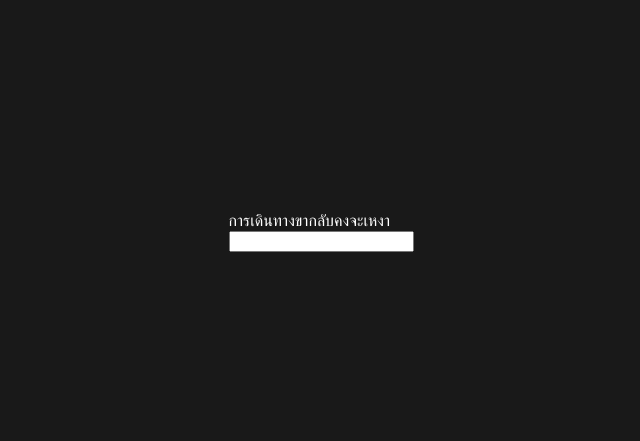
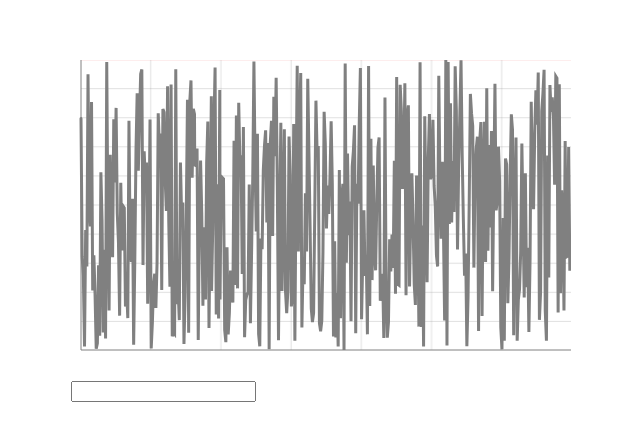
Before and after one commit to beam41/my-type-train, a React (Vite) app: page / in a window 1280 px wide. Shown: the part 169-610 px from the top of the page, without its empty margins (319-959 px from the left). Built offline with nearby package versions, Linux system fonts and the light colour scheme.

Commit message:
add graph

```diff
--- a/src/App.tsx
+++ b/src/App.tsx
@@ -1,10 +1,11 @@
-import React, { ChangeEvent, KeyboardEvent, useState } from 'react'
+import React, { ChangeEvent, KeyboardEvent, useEffect, useState } from 'react'
 import styles from './App.module.scss'
 import sentenceRaw from './assets/thai-sentences.txt?raw'
 import { PrevSentence } from './classes/PrevSentence'
 import PrevSentenceDisplay from './components/PrevSentenceDisplay/PrevSentenceDisplay'
 import SentenceDisplay from './components/SentenceDisplay/SentenceDisplay'
 import SentenceInput from './components/SentenceInput/SentenceInput'
+import TypeSpeedGraph from './components/TypeSpeedGraph/TypeSpeedGraph'
 
 const sentencesArray = sentenceRaw
   .split('\n')
@@ -18,6 +19,8 @@ function App() {
   const [hasIncorrect, setHasIncorrect] = useState(false)
 
   const [prevSentence, setPrevSentence] = useState<PrevSentence[]>([])
+
+  const [graphData, setGraphData] = useState<{ x: number; y: number }[]>([])
 
   const handleTextInputChange = (event: ChangeEvent<HTMLInputElement>) => {
     event.preventDefault()
@@ -41,8 +44,32 @@ function App() {
     }
   }
 
+  let start: number
+  const step = (timestamp: number) => {
+    if (start === undefined) start = timestamp
+    const elapsed = timestamp - start
+    setGraphData((prevData) => [
+      ...prevData,
+      {
+        x: elapsed / 1000,
+        y: 30 + Math.random() * 10,
+      },
+    ])
+
+    if (elapsed < 20000) {
+      window.requestAnimationFrame(step)
+    }
+  }
+
+  useEffect(() => {
+    setTimeout(() => {
+      window.requestAnimationFrame(step)
+    }, 1000)
+  }, [])
+
   return (
     <div className={styles.app}>
+      <TypeSpeedGraph width={500} height={300} data={graphData} />
       <div className={styles.prevSentencePosition}>
         <PrevSentenceDisplay prevSentence={prevSentence} />
       </div>
--- /dev/null
+++ b/src/components/TypeSpeedGraph/TypeSpeedGraph.tsx
@@ -0,0 +1,129 @@
+import PropTypes, { InferProps } from 'prop-types'
+import React from 'react'
+
+function toGraphLine(
+  width: number,
+  height: number,
+  labelPad: number,
+  data: { x: number; y: number }[],
+  maxX: number,
+  minY: number,
+  maxY: number
+): string {
+  let line: string[] = []
+  data.forEach((d, i) => {
+    if (i === 0) {
+      line.push(
+        `M 10 ${
+          height -
+          labelPad -
+          ((d.y - minY) / (maxY - minY)) * (height - labelPad)
+        } L`
+      )
+      return
+    }
+    line.push(
+      `${(d.x / maxX) * (width - labelPad) + labelPad} ${
+        height - labelPad - ((d.y - minY) / (maxY - minY)) * (height - labelPad)
+      }`
+    )
+  })
+  return line.join(' ')
+}
+
+function TypeSpeedGraph({
+  width,
+  height,
+  data,
+}: InferProps<typeof TypeSpeedGraph.propTypes>) {
+  const labelPad = 10
+  if (data.length <= 1) {
+    return <svg width={width} height={height}></svg>
+  }
+  const maxX = data[data.length - 1].x
+  const mapY = data.map(({ y }) => y)
+  const minY = Math.min(...mapY)
+  const maxY = Math.max(...mapY)
+  // console.log('min', minY)
+  // console.log('max', maxY)
+  let gridWidth = (width - labelPad) / maxX
+  let gridHeight = (height - labelPad) / (maxY - minY)
+  return (
+    <svg width={width} height={height}>
+      <defs>
+        <pattern
+          id="smallGrid"
+          width={gridWidth}
+          height={gridHeight}
+          patternUnits="userSpaceOnUse"
+        >
+          <path
+            d={`M 0 0 L ${gridWidth} 0 ${gridWidth} ${gridHeight}`}
+            fill="none"
+            stroke="gray"
+            strokeWidth="0.5"
+          />
+        </pattern>
+        <pattern
+          id="grid"
+          width={gridWidth * 10}
+          height={gridHeight * 10}
+          patternUnits="userSpaceOnUse"
+          x={labelPad}
+          y={height - labelPad}
+        >
+          <rect
+            width={gridWidth * 10}
+            height={gridHeight * 10}
+            fill="url(#smallGrid)"
+          />
+          <path
+            d={`M 0 0 L ${gridWidth * 10} 0 ${gridWidth * 10} ${
+              gridHeight * 10
+            }`}
+            fill="none"
+            stroke="red"
+            strokeWidth="1"
+          />
+        </pattern>
+      </defs>
+      <rect
+        x={labelPad}
+        width={width - labelPad}
+        height={height - labelPad}
+        fill="url(#grid)"
+      />
+      <path
+        d={`M 10 0 L 10 ${height - labelPad} ${width} ${height - labelPad}`}
+        fill="none"
+        stroke="gray"
+        strokeWidth="1"
+      />
+      <path
+        d={toGraphLine(width, height, labelPad, data, maxX, minY, maxY)}
+        fill="none"
+        stroke="gray"
+        strokeWidth="3"
+        strokeLinecap="round"
+      />
+    </svg>
+  )
+}
+
+TypeSpeedGraph.propTypes = {
+  width: PropTypes.number.isRequired,
+  height: PropTypes.number.isRequired,
+  data: PropTypes.arrayOf(
+    PropTypes.shape({
+      x: PropTypes.number.isRequired,
+      y: PropTypes.number.isRequired,
+    }).isRequired
+  ).isRequired,
+}
+
+TypeSpeedGraph.defaultProps = {
+  width: 300,
+  height: 200,
+}
+
+export default TypeSpeedGraph
--- a/src/index.css
+++ b/src/index.css
@@ -5,5 +5,5 @@ body {
     sans-serif;
   -webkit-font-smoothing: antialiased;
   -moz-osx-font-smoothing: grayscale;
-  background: rgba(0,0,0,0.9);
+  /* background: rgba(0,0,0,0.9); */
 }
```
